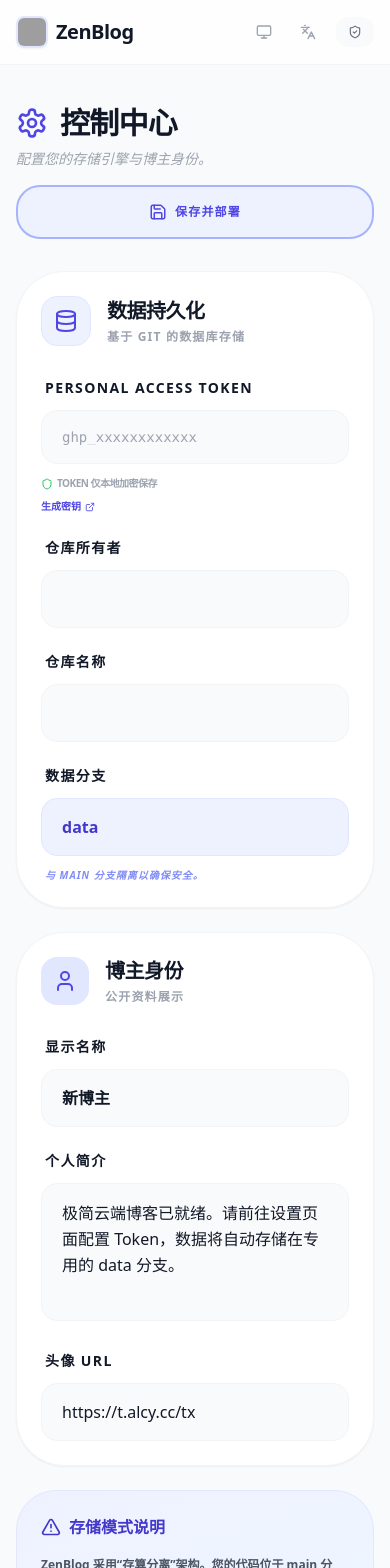
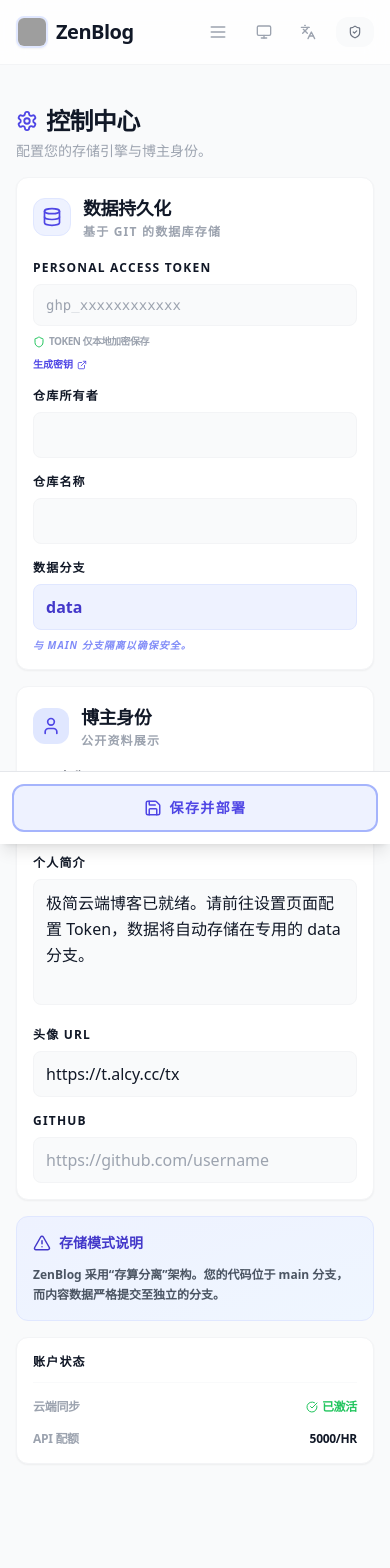
Before and after one commit to LoosePrince/ZenBlog, a React (Vite) app: page /#/settings in a window 390 px wide. Shown: the top 1568 px of the page. Built offline with nearby package versions, Linux system fonts and the light colour scheme; grey boxes are pictures that could not be loaded.

Commit message:
Refactor Navbar and Editor components for improved mobile responsiveness and dark mode support. Simplify mobile menu button visibility in Navbar and enhance styling for text elements in Editor. Update Settings page layout and add a fixed save button for mobile devices.

```diff
--- a/components/Navbar.tsx
+++ b/components/Navbar.tsx
@@ -91,15 +91,13 @@
           </div>
 
           <div className="flex items-center space-x-3">
-            {/* 移动端菜单按钮（仅在管理员模式下显示） */}
-            {isAdmin && (
+            {/* 移动端菜单按钮 */}
             <button
               onClick={() => setShowMobileMenu(!showMobileMenu)}
               className="md:hidden p-2 text-gray-400 dark:text-gray-500 hover:text-indigo-600 dark:hover:text-indigo-400 hover:bg-indigo-50 dark:hover:bg-indigo-900/30 rounded-xl transition-all active:scale-95"
             >
               {showMobileMenu ? <X size={20} /> : <Menu size={20} />}
             </button>
-            )}
 
             {/* 主题切换 */}
             <div className="relative" ref={themeMenuRef}>
@@ -191,7 +189,7 @@
 
         {/* 移动端下拉菜单 */}
         <AnimatePresence>
-          {isAdmin && showMobileMenu && (
+          {showMobileMenu && (
             <motion.div
               initial={{ opacity: 0, height: 0 }}
               animate={{ opacity: 1, height: 'auto' }}
@@ -222,7 +220,8 @@
                   ))}
                 </div>
 
-                {/* 管理员菜单项 */}
+                {/* 管理员菜单项（仅在管理员模式下显示） */}
+                {isAdmin && (
                   <div className="px-2 pt-3 border-t border-gray-100 dark:border-gray-800">
                     <p className="text-xs font-bold text-gray-400 dark:text-gray-500 uppercase tracking-wider px-3 mb-2">
                       {t.nav.admin || '管理'}
@@ -243,6 +242,7 @@
                       </Link>
                     ))}
                   </div>
+                )}
               </div>
             </motion.div>
           )}
--- a/pages/Settings.tsx
+++ b/pages/Settings.tsx
@@ -50,19 +50,20 @@
   };
 
   return (
-    <div className="max-w-5xl mx-auto">
-      <div className="flex flex-col md:flex-row md:items-center justify-between mb-8 md:mb-12 gap-4 md:gap-6">
+    <div className="max-w-5xl mx-auto pb-20 md:pb-0">
+      {/* 桌面端顶部 */}
+      <div className="hidden md:flex md:items-center justify-between mb-12 gap-6">
         <div>
-          <h1 className="text-3xl md:text-4xl font-black text-gray-900 dark:text-gray-100 tracking-tight mb-2 flex items-center">
+          <h1 className="text-4xl font-black text-gray-900 dark:text-gray-100 tracking-tight mb-2 flex items-center">
             <SettingsIcon className="mr-3 text-indigo-600 dark:text-indigo-400" size={32} />
             {t.settings.title}
           </h1>
-          <p className="text-gray-400 dark:text-gray-500 font-medium italic text-sm md:text-base">{t.settings.subtitle}</p>
+          <p className="text-gray-400 dark:text-gray-500 font-medium italic">{t.settings.subtitle}</p>
         </div>
         <button
           onClick={handleSave}
           disabled={saving}
-          className="flex items-center justify-center px-8 py-4 border-2 border-indigo-300 dark:border-indigo-700 bg-indigo-50 dark:bg-indigo-900/30 text-indigo-600 dark:text-indigo-400 rounded-[1.5rem] font-black hover:bg-indigo-100 dark:hover:bg-indigo-900/50 transition-all active:scale-95 disabled:opacity-50 uppercase tracking-widest text-xs w-full md:w-auto"
+          className="flex items-center justify-center px-8 py-4 border-2 border-indigo-300 dark:border-indigo-700 bg-indigo-50 dark:bg-indigo-900/30 text-indigo-600 dark:text-indigo-400 rounded-[1.5rem] font-black hover:bg-indigo-100 dark:hover:bg-indigo-900/50 transition-all active:scale-95 disabled:opacity-50 uppercase tracking-widest text-xs"
         >
           {saving ? (
             <div className="w-5 h-5 border-2 border-indigo-600 dark:border-indigo-400 border-t-transparent rounded-full animate-spin mr-2"></div>
@@ -73,35 +74,44 @@
         </button>
       </div>
 
-      <div className="grid grid-cols-1 lg:grid-cols-3 gap-6 md:gap-10">
-        <div className="lg:col-span-2 space-y-6 md:space-y-10">
+      {/* 移动端顶部简化标题 */}
+      <div className="md:hidden mb-4">
+        <h1 className="text-2xl font-black text-gray-900 dark:text-gray-100 tracking-tight mb-1 flex items-center">
+          <SettingsIcon className="mr-2 text-indigo-600 dark:text-indigo-400" size={22} />
+          {t.settings.title}
+        </h1>
+        <p className="text-gray-400 dark:text-gray-500 font-medium text-sm">{t.settings.subtitle}</p>
+      </div>
+
+      <div className="grid grid-cols-1 lg:grid-cols-3 gap-4 md:gap-10">
+        <div className="lg:col-span-2 space-y-4 md:space-y-10">
           {/* GitHub 存储层 */}
           <motion.section
             initial={{ opacity: 0, y: 20 }}
             animate={{ opacity: 1, y: 0 }}
-            className="bg-white dark:bg-gray-800 p-6 md:p-10 rounded-[3rem] shadow-sm border border-gray-100 dark:border-gray-700"
+            className="bg-white dark:bg-gray-800 p-4 md:p-10 rounded-xl md:rounded-[3rem] shadow-sm border border-gray-100 dark:border-gray-700"
           >
-            <div className="flex items-center space-x-4 mb-8 md:mb-10">
-              <div className="p-3 bg-indigo-50 dark:bg-indigo-900/30 text-indigo-600 dark:text-indigo-400 rounded-2xl border border-indigo-100 dark:border-indigo-900">
-                <Database size={24} />
+            <div className="flex items-center space-x-3 mb-5 md:mb-10">
+              <div className="p-2 md:p-3 bg-indigo-50 dark:bg-indigo-900/30 text-indigo-600 dark:text-indigo-400 rounded-xl md:rounded-2xl border border-indigo-100 dark:border-indigo-900">
+                <Database size={20} className="md:w-6 md:h-6" />
               </div>
               <div>
-                <h2 className="text-xl md:text-2xl font-black text-gray-900 dark:text-gray-100 tracking-tight">{t.settings.dataPersistence}</h2>
-                <p className="text-xs text-gray-400 dark:text-gray-500 font-bold uppercase tracking-widest mt-1">{t.settings.gitDatabase}</p>
+                <h2 className="text-lg md:text-2xl font-black text-gray-900 dark:text-gray-100 tracking-tight">{t.settings.dataPersistence}</h2>
+                <p className="text-xs text-gray-400 dark:text-gray-500 font-bold uppercase tracking-widest mt-0.5">{t.settings.gitDatabase}</p>
               </div>
             </div>
 
-            <div className="grid grid-cols-1 md:grid-cols-2 gap-6 md:gap-8">
+            <div className="grid grid-cols-1 md:grid-cols-2 gap-4 md:gap-8">
               <div className="md:col-span-2">
-                <label className="block text-sm font-black text-gray-900 dark:text-gray-100 uppercase tracking-widest mb-3 ml-1">{t.settings.token}</label>
+                <label className="block text-xs md:text-sm font-black text-gray-900 dark:text-gray-100 uppercase tracking-widest mb-2 md:mb-3">{t.settings.token}</label>
                 <input
                   type="password"
                   value={token}
                   onChange={(e) => setToken(e.target.value)}
                   placeholder="ghp_xxxxxxxxxxxx"
-                  className="w-full px-5 py-4 bg-gray-50 dark:bg-gray-700 border border-gray-100 dark:border-gray-600 text-gray-900 dark:text-gray-100 rounded-2xl focus:ring-4 focus:ring-indigo-50 dark:focus:ring-indigo-900/30 outline-none transition-all font-mono text-sm"
+                  className="w-full px-3 md:px-5 py-2.5 md:py-4 bg-gray-50 dark:bg-gray-700 border border-gray-100 dark:border-gray-600 text-gray-900 dark:text-gray-100 rounded-lg md:rounded-2xl focus:ring-2 md:focus:ring-4 focus:ring-indigo-50 dark:focus:ring-indigo-900/30 outline-none transition-all font-mono text-sm"
                 />
-                <div className="mt-3 flex flex-col sm:flex-row items-start sm:items-center justify-between gap-2 text-[10px]">
+                <div className="mt-2 flex flex-col sm:flex-row items-start sm:items-center justify-between gap-2 text-[10px]">
                   <span className="text-gray-400 dark:text-gray-500 font-bold uppercase tracking-tighter flex items-center">
                     <Shield size={12} className="mr-1 text-green-500 dark:text-green-400" /> {t.settings.tokenHint}
                   </span>
@@ -112,34 +122,34 @@
               </div>
 
               <div>
-                <label className="block text-sm font-black text-gray-900 dark:text-gray-100 uppercase tracking-widest mb-3 ml-1">{t.settings.owner}</label>
+                <label className="block text-xs md:text-sm font-black text-gray-900 dark:text-gray-100 uppercase tracking-widest mb-2 md:mb-3">{t.settings.owner}</label>
                 <input
                   type="text"
                   value={owner}
                   onChange={(e) => setOwner(e.target.value)}
-                  className="w-full px-5 py-4 bg-gray-50 dark:bg-gray-700 border border-gray-100 dark:border-gray-600 text-gray-900 dark:text-gray-100 rounded-2xl focus:ring-4 focus:ring-indigo-50 dark:focus:ring-indigo-900/30 outline-none transition-all"
+                  className="w-full px-3 md:px-5 py-2.5 md:py-4 bg-gray-50 dark:bg-gray-700 border border-gray-100 dark:border-gray-600 text-gray-900 dark:text-gray-100 rounded-lg md:rounded-2xl focus:ring-2 md:focus:ring-4 focus:ring-indigo-50 dark:focus:ring-indigo-900/30 outline-none transition-all"
                 />
               </div>
               <div>
-                <label className="block text-sm font-black text-gray-900 dark:text-gray-100 uppercase tracking-widest mb-3 ml-1">{t.settings.repoName}</label>
+                <label className="block text-xs md:text-sm font-black text-gray-900 dark:text-gray-100 uppercase tracking-widest mb-2 md:mb-3">{t.settings.repoName}</label>
                 <input
                   type="text"
                   value={repo}
                   onChange={(e) => setRepo(e.target.value)}
-                  className="w-full px-5 py-4 bg-gray-50 dark:bg-gray-700 border border-gray-100 dark:border-gray-600 text-gray-900 dark:text-gray-100 rounded-2xl focus:ring-4 focus:ring-indigo-50 dark:focus:ring-indigo-900/30 outline-none transition-all"
+                  className="w-full px-3 md:px-5 py-2.5 md:py-4 bg-gray-50 dark:bg-gray-700 border border-gray-100 dark:border-gray-600 text-gray-900 dark:text-gray-100 rounded-lg md:rounded-2xl focus:ring-2 md:focus:ring-4 focus:ring-indigo-50 dark:focus:ring-indigo-900/30 outline-none transition-all"
                 />
               </div>
 
               <div className="md:col-span-2">
-                <label className="block text-sm font-black text-gray-900 dark:text-gray-100 uppercase tracking-widest mb-3 ml-1">{t.settings.dataBranch}</label>
+                <label className="block text-xs md:text-sm font-black text-gray-900 dark:text-gray-100 uppercase tracking-widest mb-2 md:mb-3">{t.settings.dataBranch}</label>
                 <input
                   type="text"
                   value={branch}
                   onChange={(e) => setBranch(e.target.value)}
                   placeholder="data"
-                  className="w-full px-5 py-4 bg-indigo-50 dark:bg-indigo-900/30 border border-indigo-100 dark:border-indigo-900 text-indigo-700 dark:text-indigo-300 font-black rounded-2xl focus:ring-4 focus:ring-indigo-50 dark:focus:ring-indigo-900/30 outline-none"
+                  className="w-full px-3 md:px-5 py-2.5 md:py-4 bg-indigo-50 dark:bg-indigo-900/30 border border-indigo-100 dark:border-indigo-900 text-indigo-700 dark:text-indigo-300 font-black rounded-lg md:rounded-2xl focus:ring-2 md:focus:ring-4 focus:ring-indigo-50 dark:focus:ring-indigo-900/30 outline-none"
                 />
-                <p className="mt-3 text-[10px] text-indigo-400 dark:text-indigo-500 font-bold uppercase tracking-widest ml-1 italic">
+                <p className="mt-2 text-[10px] text-indigo-400 dark:text-indigo-500 font-bold uppercase tracking-widest italic">
                   {t.settings.branchHint}
                 </p>
               </div>
@@ -151,62 +161,72 @@
             initial={{ opacity: 0, y: 20 }}
             animate={{ opacity: 1, y: 0 }}
             transition={{ delay: 0.1 }}
-            className="bg-white dark:bg-gray-800 p-6 md:p-10 rounded-[3rem] shadow-sm border border-gray-100 dark:border-gray-700"
+            className="bg-white dark:bg-gray-800 p-4 md:p-10 rounded-xl md:rounded-[3rem] shadow-sm border border-gray-100 dark:border-gray-700"
           >
-            <div className="flex items-center space-x-4 mb-8 md:mb-10">
-              <div className="p-3 bg-indigo-100 dark:bg-indigo-900/30 text-indigo-600 dark:text-indigo-400 rounded-2xl">
-                <User size={24} />
+            <div className="flex items-center space-x-3 mb-5 md:mb-10">
+              <div className="p-2 md:p-3 bg-indigo-100 dark:bg-indigo-900/30 text-indigo-600 dark:text-indigo-400 rounded-xl md:rounded-2xl">
+                <User size={20} className="md:w-6 md:h-6" />
               </div>
               <div>
-                <h2 className="text-xl md:text-2xl font-black text-gray-900 dark:text-gray-100 tracking-tight">{t.settings.authorIdentity}</h2>
-                <p className="text-xs text-gray-400 dark:text-gray-500 font-bold uppercase tracking-widest mt-1">{t.settings.publicProfile}</p>
+                <h2 className="text-lg md:text-2xl font-black text-gray-900 dark:text-gray-100 tracking-tight">{t.settings.authorIdentity}</h2>
+                <p className="text-xs text-gray-400 dark:text-gray-500 font-bold uppercase tracking-widest mt-0.5">{t.settings.publicProfile}</p>
               </div>
             </div>
 
-            <div className="space-y-6 md:space-y-8">
+            <div className="space-y-4 md:space-y-8">
               <div>
-                <label className="block text-sm font-black text-gray-900 dark:text-gray-100 uppercase tracking-widest mb-3 ml-1">{t.settings.displayName}</label>
+                <label className="block text-xs md:text-sm font-black text-gray-900 dark:text-gray-100 uppercase tracking-widest mb-2 md:mb-3">{t.settings.displayName}</label>
                 <input
                   type="text"
                   value={name}
                   onChange={(e) => setName(e.target.value)}
-                  className="w-full px-5 py-4 bg-gray-50 dark:bg-gray-700 border border-gray-100 dark:border-gray-600 text-gray-900 dark:text-gray-100 rounded-2xl focus:ring-4 focus:ring-indigo-50 dark:focus:ring-indigo-900/30 outline-none transition-all font-bold"
+                  className="w-full px-3 md:px-5 py-2.5 md:py-4 bg-gray-50 dark:bg-gray-700 border border-gray-100 dark:border-gray-600 text-gray-900 dark:text-gray-100 rounded-lg md:rounded-2xl focus:ring-2 md:focus:ring-4 focus:ring-indigo-50 dark:focus:ring-indigo-900/30 outline-none transition-all font-bold"
                 />
               </div>
               <div>
-                <label className="block text-sm font-black text-gray-900 dark:text-gray-100 uppercase tracking-widest mb-3 ml-1">{t.settings.bio}</label>
+                <label className="block text-xs md:text-sm font-black text-gray-900 dark:text-gray-100 uppercase tracking-widest mb-2 md:mb-3">{t.settings.bio}</label>
                 <textarea
                   value={bio}
                   onChange={(e) => setBio(e.target.value)}
                   rows={4}
-                  className="w-full px-5 py-4 bg-gray-50 dark:bg-gray-700 border border-gray-100 dark:border-gray-600 text-gray-900 dark:text-gray-100 rounded-2xl focus:ring-4 focus:ring-indigo-50 dark:focus:ring-indigo-900/30 outline-none resize-none transition-all font-medium leading-relaxed"
+                  className="w-full px-3 md:px-5 py-2.5 md:py-4 bg-gray-50 dark:bg-gray-700 border border-gray-100 dark:border-gray-600 text-gray-900 dark:text-gray-100 rounded-lg md:rounded-2xl focus:ring-2 md:focus:ring-4 focus:ring-indigo-50 dark:focus:ring-indigo-900/30 outline-none resize-none transition-all font-medium leading-relaxed"
                 />
               </div>
               <div>
-                <label className="block text-sm font-black text-gray-900 dark:text-gray-100 uppercase tracking-widest mb-3 ml-1">{t.settings.avatarUrl}</label>
+                <label className="block text-xs md:text-sm font-black text-gray-900 dark:text-gray-100 uppercase tracking-widest mb-2 md:mb-3">{t.settings.avatarUrl}</label>
                 <input
                   type="text"
                   value={avatar}
                   onChange={(e) => setAvatar(e.target.value)}
-                  className="w-full px-5 py-4 bg-gray-50 dark:bg-gray-700 border border-gray-100 dark:border-gray-600 text-gray-900 dark:text-gray-100 rounded-2xl focus:ring-4 focus:ring-indigo-50 dark:focus:ring-indigo-900/30 outline-none transition-all"
+                  className="w-full px-3 md:px-5 py-2.5 md:py-4 bg-gray-50 dark:bg-gray-700 border border-gray-100 dark:border-gray-600 text-gray-900 dark:text-gray-100 rounded-lg md:rounded-2xl focus:ring-2 md:focus:ring-4 focus:ring-indigo-50 dark:focus:ring-indigo-900/30 outline-none transition-all"
+                />
+              </div>
+              <div>
+                <label className="block text-xs md:text-sm font-black text-gray-900 dark:text-gray-100 uppercase tracking-widest mb-2 md:mb-3">GitHub</label>
+                <input
+                  type="text"
+                  value={githubUrl}
+                  onChange={(e) => setGithubUrl(e.target.value)}
+                  placeholder="https://github.com/username"
+                  className="w-full px-3 md:px-5 py-2.5 md:py-4 bg-gray-50 dark:bg-gray-700 border border-gray-100 dark:border-gray-600 text-gray-900 dark:text-gray-100 rounded-lg md:rounded-2xl focus:ring-2 md:focus:ring-4 focus:ring-indigo-50 dark:focus:ring-indigo-900/30 outline-none transition-all"
                 />
               </div>
             </div>
           </motion.section>
         </div>
 
-        <aside className="space-y-6 md:space-y-8">
-          <div className="bg-gradient-to-br from-indigo-50 to-blue-50 dark:from-indigo-900/20 dark:to-blue-900/20 p-6 md:p-8 rounded-[2.5rem] border border-indigo-100 dark:border-indigo-900">
-            <h3 className="text-base md:text-lg font-black mb-4 flex items-center text-indigo-700 dark:text-indigo-400">
-              <AlertTriangle size={20} className="mr-2" /> {t.settings.storageMode}
+        <aside className="space-y-4 md:space-y-8">
+          <div className="bg-gradient-to-br from-indigo-50 to-blue-50 dark:from-indigo-900/20 dark:to-blue-900/20 p-4 md:p-8 rounded-xl md:rounded-[2.5rem] border border-indigo-100 dark:border-indigo-900">
+            <h3 className="text-sm md:text-lg font-black mb-3 md:mb-4 flex items-center text-indigo-700 dark:text-indigo-400">
+              <AlertTriangle size={18} className="mr-2 md:w-5 md:h-5" /> {t.settings.storageMode}
             </h3>
-            <div className="space-y-4 text-xs font-bold leading-relaxed text-gray-600 dark:text-gray-400">
+            <div className="space-y-3 md:space-y-4 text-xs font-bold leading-relaxed text-gray-600 dark:text-gray-400">
               <p>{t.settings.storageDesc}</p>
             </div>
           </div>
 
-          <div className="bg-white dark:bg-gray-800 p-6 md:p-8 rounded-[2.5rem] border border-gray-100 dark:border-gray-700 shadow-sm">
-            <h3 className="text-sm font-black text-gray-900 dark:text-gray-100 uppercase tracking-widest mb-6 border-b border-gray-50 dark:border-gray-700 pb-4">{t.settings.integrity}</h3>
+          <div className="bg-white dark:bg-gray-800 p-4 md:p-8 rounded-xl md:rounded-[2.5rem] border border-gray-100 dark:border-gray-700 shadow-sm">
+            <h3 className="text-xs md:text-sm font-black text-gray-900 dark:text-gray-100 uppercase tracking-widest mb-4 md:mb-6 border-b border-gray-50 dark:border-gray-700 pb-3 md:pb-4">{t.settings.integrity}</h3>
             <div className="space-y-4">
               <div className="flex items-center justify-between text-xs">
                 <span className="text-gray-400 dark:text-gray-500 font-bold uppercase tracking-tight">{t.settings.cloudSync}</span>
@@ -222,6 +242,31 @@
           </div>
         </aside>
       </div>
+
+      {/* 移动端底部固定保存按钮 */}
+      <motion.div
+        initial={{ opacity: 0, y: 20 }}
+        animate={{ opacity: 1, y: 0 }}
+        className="md:hidden fixed bottom-0 left-0 right-0 bg-white dark:bg-gray-800 border-t border-gray-200 dark:border-gray-700 shadow-lg z-50 p-3"
+      >
+        <button
+          onClick={handleSave}
+          disabled={saving}
+          className="w-full flex items-center justify-center px-5 py-3 border-2 border-indigo-300 dark:border-indigo-700 bg-indigo-50 dark:bg-indigo-900/30 text-indigo-600 dark:text-indigo-400 rounded-xl font-black hover:bg-indigo-100 dark:hover:bg-indigo-900/50 transition-all active:scale-95 disabled:opacity-50 uppercase tracking-widest text-sm"
+        >
+          {saving ? (
+            <>
+              <div className="w-4 h-4 border-2 border-indigo-600 dark:border-indigo-400 border-t-transparent rounded-full animate-spin mr-2"></div>
+              {t.settings.saving}
+            </>
+          ) : (
+            <>
+              <Save size={18} className="mr-2" />
+              {t.settings.save}
+            </>
+          )}
+        </button>
+      </motion.div>
     </div>
   );
 };
```
Also changed, not shown: pages/Editor.tsx (+35 -13 lines), pages/PostDetail.tsx (+13 -13 lines). Lines whose indentation alone changed are shown as unchanged.
